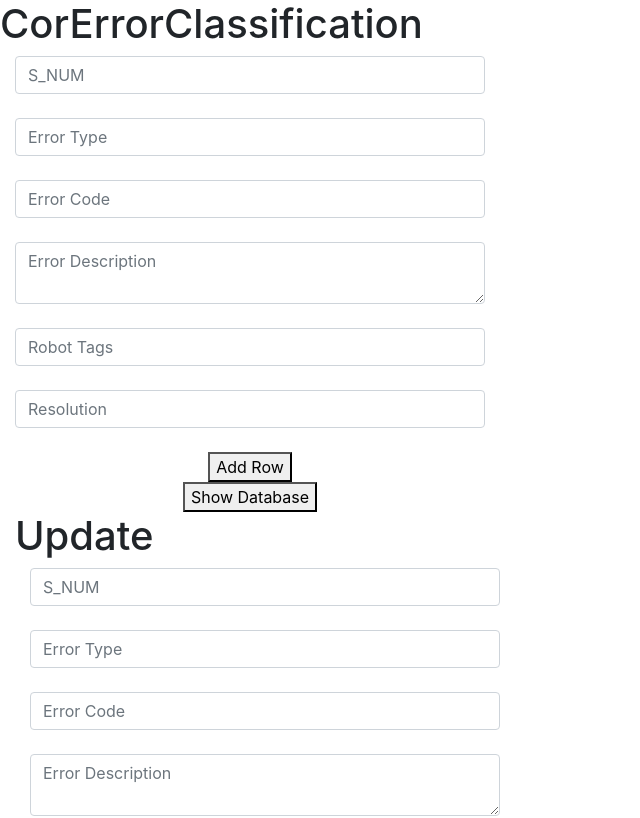
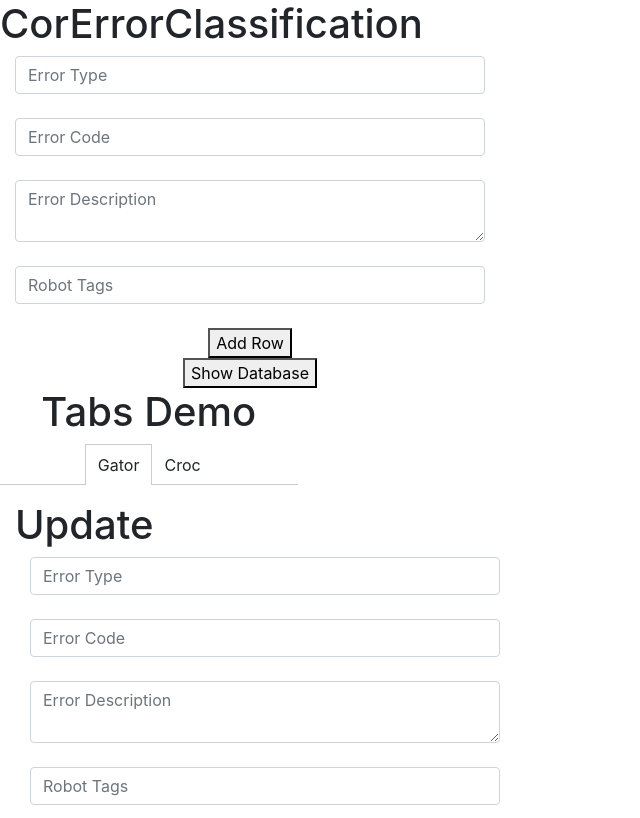
Before and after one commit to darr381/CRUDreactjsForCogniceptSystems, a React (Create React App) app: page / in a window 1280 px wide. Shown: the top 818 px of the page, without its empty margins (0-640 px from the left). Built offline with nearby package versions, Linux system fonts and the light colour scheme.

Commit message:
data base changed

```diff
--- a/package.json
+++ b/package.json
@@ -2,16 +2,17 @@
   "name": "reactcrud",
   "version": "0.1.0",
   "private": true,
-  "proxy": "http://localhost:3000",
   "proxy": "http://localhost:5433",
   "dependencies": {
     "@testing-library/jest-dom": "^4.2.4",
     "@testing-library/react": "^9.3.3",
     "@testing-library/user-event": "^7.1.2",
     "bootstrap4": "0.0.1-security",
+    "cors": "^2.8.5",
     "morgan": "^1.9.1",
     "nodemon": "^2.0.2",
     "pg": "^7.14.0",
+    "prop-types": "^15.7.2",
     "react": "^16.12.0",
     "react-dom": "^16.12.0",
     "react-scripts": "3.3.0"
--- a/src/App.js
+++ b/src/App.js
@@ -2,6 +2,8 @@ import React, {Component} from 'react';
 import logo from './logo.svg';
 import './App.css';
 import 'bootstrap/dist/css/bootstrap.css';
+import Tabs from './components/Tabs';
+import './components/Tab.css';
 
 class App extends Component { //function App() {
   constructor(){
@@ -22,12 +24,10 @@ class App extends Component { //function App() {
   addRow(event){
     event.preventDefault();
     let data = {
-      s_num: this.refs.s_num.value ,
       error_type: this.refs.error_type.value,
       error_code: this.refs.error_code.value,
       error_description: this.refs.error_description.value,
       robot_tags: this.refs.robot_tags.value,
-      resolution: this.refs.resolution.value
     };
     var request = new Request('http://localhost:3000/public/new_row', {
       method: 'POST',
@@ -40,24 +40,28 @@ class App extends Component { //function App() {
       });
     });
   }
+  validate(s_num){
+    if(s_num === parseInt(s_num,10)){
+      return true;
+    }
+    else {
+      return  false;
+    }
+  }
 
   render() {
     let first_array;
     let title = this.state.title;
     let first=  this.state.first[0];
+    const isEnable = false;
+    if(first != null){
+      isEnable = this.validate(this.refs.s_num.value);
+    }
 
-    if(first != null){
-      first_array = JSON.parse(first);
-      console.log(first);
-    }
     return (
       <div className='App'>
       <h1> {title} </h1>
       <form className = 'createForm'>
-
-      <div className="col-2">
-      <input type='text' ref="s_num" className= 'form-control' placeholder="S_NUM"/><br/>
-      </div>
       <div className="col-2">
       <input type='text' ref='error_type' className= 'form-control' placeholder="Error Type"/><br/>
       </div>
@@ -70,9 +74,6 @@ class App extends Component { //function App() {
       <div className="col-2">
       <input  type='text' ref='robot_tags' className= 'form-control' placeholder="Robot Tags"/><br/>
       </div>
-      <div className="col-2">
-      <input type='text' ref='resolution' className= 'form-control' placeholder="Resolution"/><br/>
-      </div>
       <div className='col-2'>
         <button onClick={this.addRow.bind(this)}>Add Row </button>
       </div>
@@ -81,7 +82,19 @@ class App extends Component { //function App() {
       </div>
       </form>
       <div> {JSON.stringify(first)}</div>
+      <div>
+      <h1>Tabs Demo</h1>
+      <Tabs>
+      <div label="Gator">
+
       </div>
+      <div label="Croc">
+      After 'while, <em>Crocodile</em>!
+      </div>
+      </Tabs>
+      </div>
+      </div>
+
     );
   }
 }
--- a/src/Update.js
+++ b/src/Update.js
@@ -13,7 +13,6 @@ class Update extends Component { //function App() {
   updateRow (event){
     event.preventDefault();
     let data = {
-      s_num: this.refs.s_num_update.value ,
       error_type: this.refs.error_type_update.value,
       error_code: this.refs.error_code_update.value,
       error_description: this.refs.error_description_update.value,
@@ -36,9 +35,6 @@ class Update extends Component { //function App() {
       <h1> Update </h1>
       <form>
             <div className="col-2">
-            <input type='text' ref="s_num_update" className= 'form-control' placeholder="S_NUM"/><br/>
-            </div>
-            <div className="col-2">
             <input type='text' ref='error_type_update' className= 'form-control' placeholder="Error Type"/><br/>
             </div>
             <div className="col-2">
--- /dev/null
+++ b/src/components/Tab.css
@@ -0,0 +1,17 @@
+.tab-list {
+  border-bottom: 1px solid #ccc;
+  padding-left: 0;
+}
+
+.tab-list-item {
+  display: inline-block;
+  list-style: none;
+  margin-bottom: -1px;
+  padding: 0.5rem 0.75rem;
+}
+
+.tab-list-active {
+  background-color: white;
+  border: solid #ccc;
+  border-width: 1px 1px 0 1px;
+}
--- /dev/null
+++ b/src/components/Tab.js
@@ -0,0 +1,42 @@
+import React, { Component } from 'react';
+import PropTypes from 'prop-types';
+
+class Tab extends Component {
+  static propTypes = {
+    activeTab: PropTypes.string.isRequired,
+    label: PropTypes.string.isRequired,
+    onClick: PropTypes.func.isRequired,
+  };
+
+  onClick = () => {
+    const { label, onClick } = this.props;
+    onClick(label);
+  }
+
+  render() {
+    const {
+      onClick,
+      props: {
+        activeTab,
+        label,
+      },
+    } = this;
+
+    let className = 'tab-list-item';
+
+    if (activeTab === label) {
+      className += ' tab-list-active';
+    }
+
+    return (
+      <li
+        className={className}
+        onClick={onClick}
+      >
+        {label}
+      </li>
+    );
+  }
+}
+
+export default Tab;
--- /dev/null
+++ b/src/components/Tabs.js
@@ -0,0 +1,61 @@
+import React, { Component } from 'react';
+import PropTypes from 'prop-types';
+
+import Tab from './Tab';
+
+class Tabs extends Component {
+  static propTypes = {
+    children: PropTypes.instanceOf(Array).isRequired,
+  }
+
+  constructor(props) {
+    super(props);
+
+    this.state = {
+      activeTab: this.props.children[0].props.label,
+    };
+  }
+
+  onClickTabItem = (tab) => {
+    this.setState({ activeTab: tab });
+  }
+
+  render() {
+    const {
+      onClickTabItem,
+      props: {
+        children,
+      },
+      state: {
+        activeTab,
+      }
+    } = this;
+
+    return (
+      <div className="tabs">
+        <ol className="tab-list">
+          {children.map((child) => {
+            const { label } = child.props;
+
+            return (
+              <Tab
+                activeTab={activeTab}
+                key={label}
+                label={label}
+                onClick={onClickTabItem}
+              />
+            );
+          })}
+        </ol>
+        <div className="tab-content">
+          {children.map((child) => {
+            if (child.props.label !== activeTab) return undefined;
+            return child.props.children;
+          })}
+        </div>
+      </div>
+    );
+  }
+}
+
+export default Tabs;
```
Also changed, not shown: server.js (+7 -6 lines), 1 other file (tests, documents, lock files or other folders).
